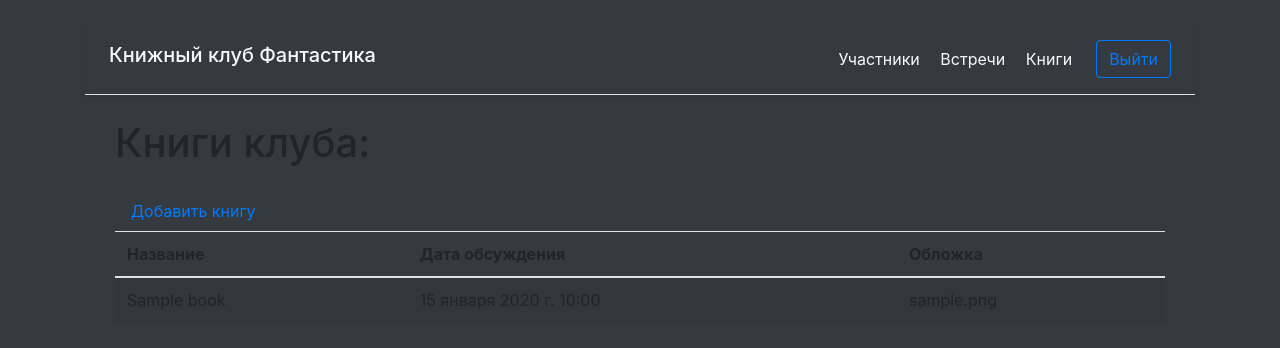
After one commit to kozenalex/booklub-project, a Django app: page /books/ in a window 1280 px wide. The commit adds this page. Shown: the top 348 px of the page. Run offline with Django 4.2, Linux system fonts and the light colour scheme; a user stored in the database is signed in; tables that the repository leaves empty hold one stand-in row (values such as "Sample post"); some libraries are stand-ins or nearby versions.

Commit message:
books crud in process

```diff
--- a/bookclub/bookclub/urls.py
+++ b/bookclub/bookclub/urls.py
@@ -22,6 +22,7 @@ urlpatterns = [
     path('admin/', admin.site.urls),
     path('', bookclub.views.HomeView.as_view(), name='index_page'),
     path('users/', include('users.urls')),
+    path('books/', include('books.urls')),
     path('login/', bookclub.views.UserAuthView.as_view(), name='login'),
     path('logout/', bookclub.views.UserLogoutView.as_view(), name='logout')
 ]
--- a/bookclub/books/models.py
+++ b/bookclub/books/models.py
@@ -3,5 +3,6 @@ from django.db import models
 class Book(models.Model):
 
     title = models.CharField(max_length=255)
+    img = models.ImageField(upload_to='static/', blank=True)
     description = models.TextField(blank=True)
     created_at = models.DateTimeField(auto_now_add=True)
--- /dev/null
+++ b/bookclub/books/urls.py
@@ -0,0 +1,9 @@
+from django.urls import path
+from books import views
+
+urlpatterns = [
+    path('', views.BooksListView.as_view(), name='books_list'),
+    path('create/', views.BookCreateView.as_view(), name='book_create'),
+    #path('<int:pk>/update/', views.BookUpdateView.as_view(), name='book_update'),
+    #path('<int:pk>/delete/', views.BookDeleteView.as_view(), name='book_delete'),
+]
--- a/bookclub/books/views.py
+++ b/bookclub/books/views.py
@@ -1,3 +1,53 @@
-from django.shortcuts import render
+from django.urls import reverse_lazy
+from django.views.generic.list import ListView
+from django.views.generic.edit import CreateView, UpdateView, DeleteView
+from django.contrib.messages.views import SuccessMessageMixin
+from django.contrib.auth.mixins import LoginRequiredMixin
+from books.models import Book
 
-# Create your views here.
+
+
+class BooksView(LoginRequiredMixin, SuccessMessageMixin):
+    login_url = 'login'
+    model = Book
+
+
+class BooksListView(BooksView, ListView):
+
+    context_object_name = 'books_list'
+    template_name = 'books.html'
+    extra_context = {'title': 'Книги клуба:'}
+
+
+class BookCreateView(BooksView, CreateView):
+
+    fields = ['title', 'description', 'img']
+    template_name = 'edit.html'
+    success_message = 'Book created successfuly'
+    success_url = reverse_lazy('books_list')
+    extra_context = {
+        'title': 'Добавить кнгу',
+        'button': 'Добавить'
+    }
+
+
+class StatusUpdateView(BooksView, UpdateView):
+
+    fields = ['name']
+    template_name = 'edit.html'
+    extra_context = {
+        'title': 'Update status',
+        'button': 'Update'
+    }
+    success_message = 'Status updated successfuly'
+    success_url = reverse_lazy('statuses_list')
+
+
+class StatusDeleteView(BooksView, DeleteView):
+
+    template_name = 'confirm_delete.html'
+    extra_context = {
+        'title': 'Delete status'
+    }
+    success_message = 'Status deleted'
+    success_url = reverse_lazy('statuses_list')
--- /dev/null
+++ b/bookclub/templates/books.html
@@ -0,0 +1,31 @@
+{% extends 'layout.html' %}
+{% block content %}
+{% load i18n %}
+<div class="container wrapper flex-grow-1">
+    <h1 class="my-4">Книги клуба:</h1>
+{% if user.is_staff %}
+<a class="nav-link" href="{% url 'book_create' %}">Добавить книгу</a>
+{% endif %}
+<table class="table table-striped">
+<thead>
+  <tr>
+    <th>Название</th>
+    <th>Дата обсуждения</th>
+    <th>Обложка</th>
+  </tr>
+</thead>
+<tbody>
+    {% for s in books_list %}
+    <tr>
+      <td>{{ s.title }}</td>
+      <td>{{ s.created_at }}</td>
+      <td>
+        {{s.img}}
+      </td>
+    </tr>
+    {% endfor %}
+</tbody>
+</table>
+
+  </div>
+{% endblock %}
--- a/bookclub/templates/edit.html
+++ b/bookclub/templates/edit.html
@@ -5,7 +5,9 @@
 <h1 class="my-4 text-light">{{title}}</h1>
 <form action="." method="post" class="form text-light">
     {% csrf_token %}
-    {% bootstrap_form tele_form %}
+    {% if is_user %}
+        {% bootstrap_form tele_form %}
+    {% endif %}
     {% bootstrap_form form %}
     {% buttons %}
       <button type="submit" class="btn btn-primary">
--- a/bookclub/templates/navigation.html
+++ b/bookclub/templates/navigation.html
@@ -5,11 +5,10 @@
     </a>
     <nav class="my-2 my-md-0 mr-md-3">
       {% if user.is_authenticated %}
-      <a class="p-2 text-dark" href="">{{statuses}}</a>
-      <a class="p-2 text-dark" href="">{{labels}}</a>
-      <a class="p-2 text-dark" href="">{{tasks}}</a>
+      <a class="p-2 text-light" href="{% url 'users_list' %}">Участники</a>
+      <a class="p-2 text-light" href="">Встречи</a>
       {% endif %}
-      <a class="p-2 text-light" href="">Книги</a>
+      <a class="p-2 text-light" href="{% url 'books_list' %}">Книги</a>
       {% if not user.is_authenticated %}
       <a class="p-2 text-light" href="{% url 'user_create' %}">Стать членом клуба</a>
       {% endif %}
--- a/pyproject.toml
+++ b/pyproject.toml
@@ -10,6 +10,7 @@ packages = [{include = "booklub_project"}]
 python = "^3.8"
 django = "^4.1.6"
 django-bootstrap4 = "^22.3"
+pillow = "^9.4.0"
 
 
 [build-system]
```
Also changed, not shown: bookclub/templates/users.html (added, +32 -0 lines), bookclub/users/views.py (+5 -3 lines), bookclub/books/migrations/0002_book_img.py (added), 1 other file.
